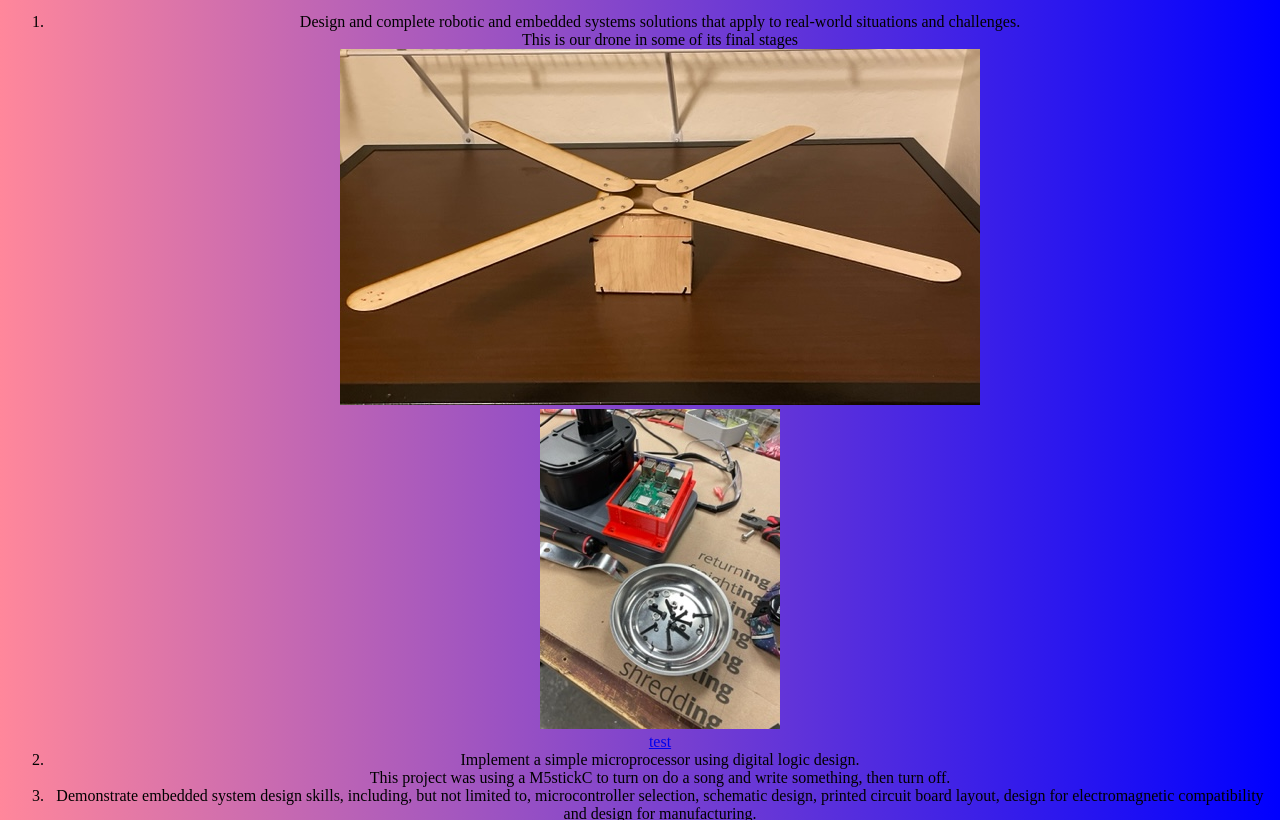
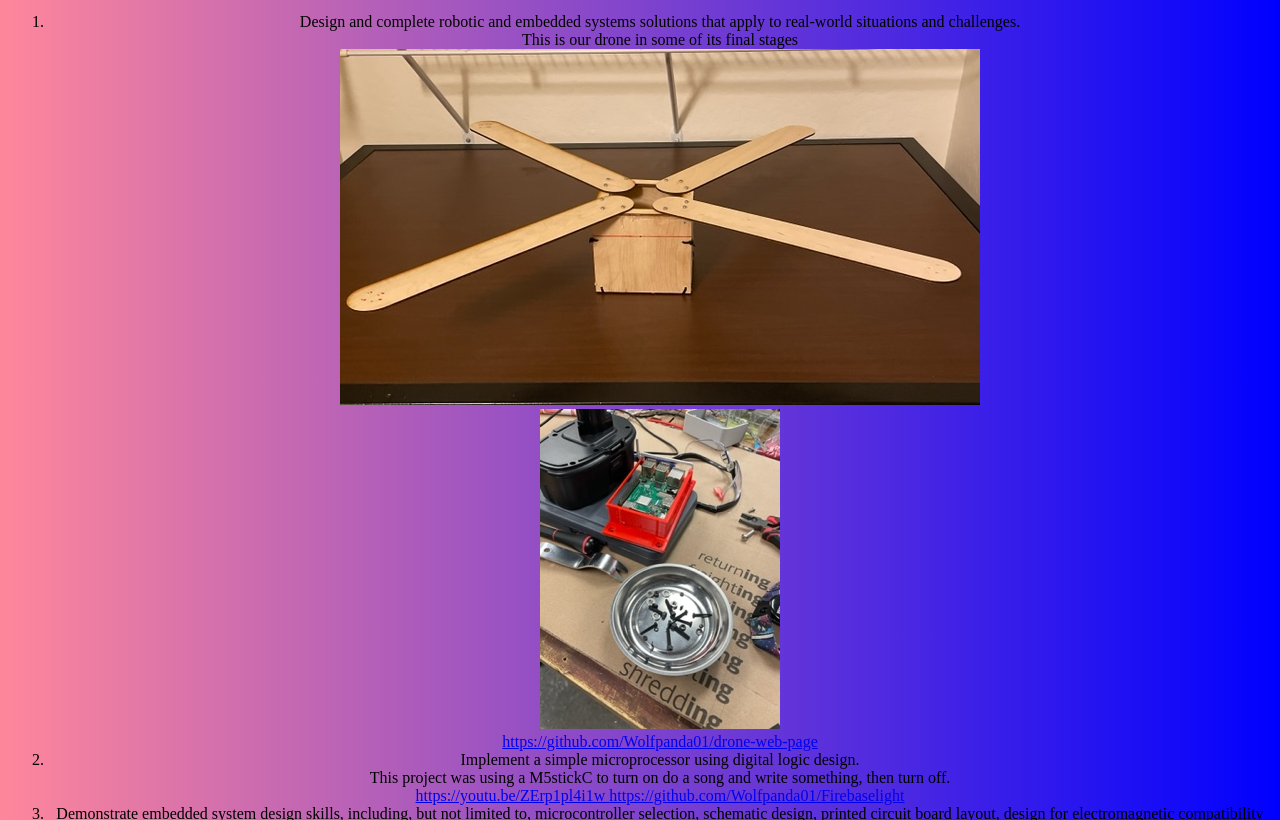
Before and after one commit to Wolfpanda01/Wolfpanda01.github.io, a plain HTML site: page borads page.html in a window 1280 px wide. Shown: the part 127-947 px from the top of the page. Drawn offline with Linux system fonts and the light colour scheme.

Commit message:
Add files via upload

```diff
--- a/borads page.html
+++ b/borads page.html
@@ -23,11 +23,11 @@
         <div>This is our drone in some of its final stages</div>
         <div><img src="drone.jpg"></div>
         <div><img src="part.jpg"></div>
-        <a href="https://github.com/Wolfpanda01/drone-web-page"> test </a>
+        <a href="https://github.com/Wolfpanda01/drone-web-page">https://github.com/Wolfpanda01/drone-web-page </a>
         <li> Implement a simple microprocessor using digital logic design.</li>
         <div>This project was using a M5stickC to turn on do a song and write something, then turn off. </div>
-        <a href="https://youtu.be/ZErp1pl4i1w"> </a>
-           <a href="https://github.com/Wolfpanda01/Firebaselight"> </a>
+        <a href="https://youtu.be/ZErp1pl4i1w">https://youtu.be/ZErp1pl4i1w </a>
+           <a href="https://github.com/Wolfpanda01/Firebaselight">https://github.com/Wolfpanda01/Firebaselight </a>
         <li> Demonstrate embedded system design skills, including, but not limited to, microcontroller selection, schematic design,
         printed circuit board layout, design for electromagnetic compatibility and design for manufacturing.</li>
         <div>This is a basic schematic that i did</div>
@@ -44,7 +44,8 @@
         <li> Implement and evaluate algorithms and methods enabling autonomy in a mobile robot.</li></ol>
         <div>This project allows a for the possably for a boar walking robot</div>
         <div><img src="hardwere.png"></div>
-        <div>https://www.youtube.com/watch?v=p7I_QfP55B4&feature=youtu.be</div><div>insert paragragh descrption</div>
+        <a href="https://www.youtube.com/watch?v=p7I_QfP55B4&feature=youtu.be">https://www.youtube.com/watch?v=p7I_QfP55B4&feature=youtu.be</a>
+        <div>insert paragragh descrption</div>
         <p>My objectives for the 3D maker and Fabrication major are: </p>
 <ol><li> Demonstrate the ability to prototype, build, and apply for patents for technology products meeting specific human factors, forms and function criteria
         <div>This is our drone in some of its final stages</div>
```
Also changed, not shown: bookholder.jpg (added).
